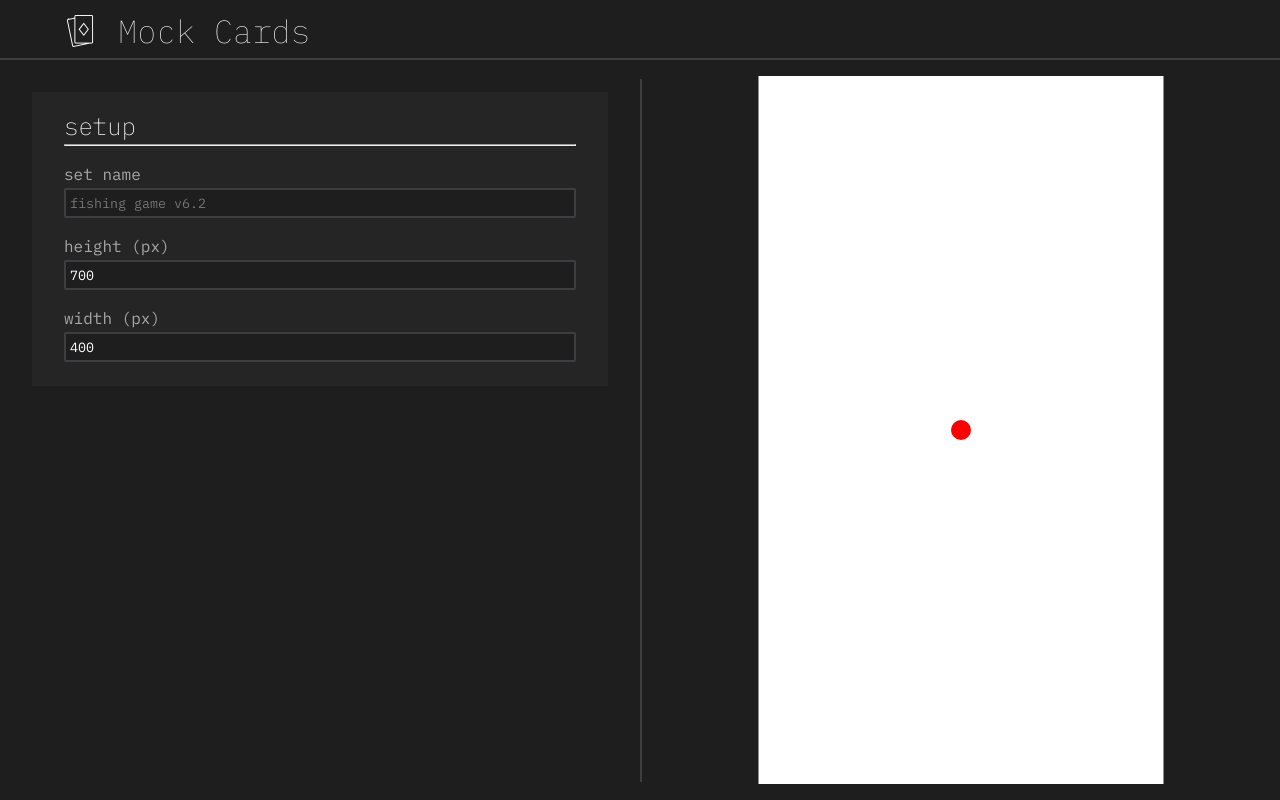
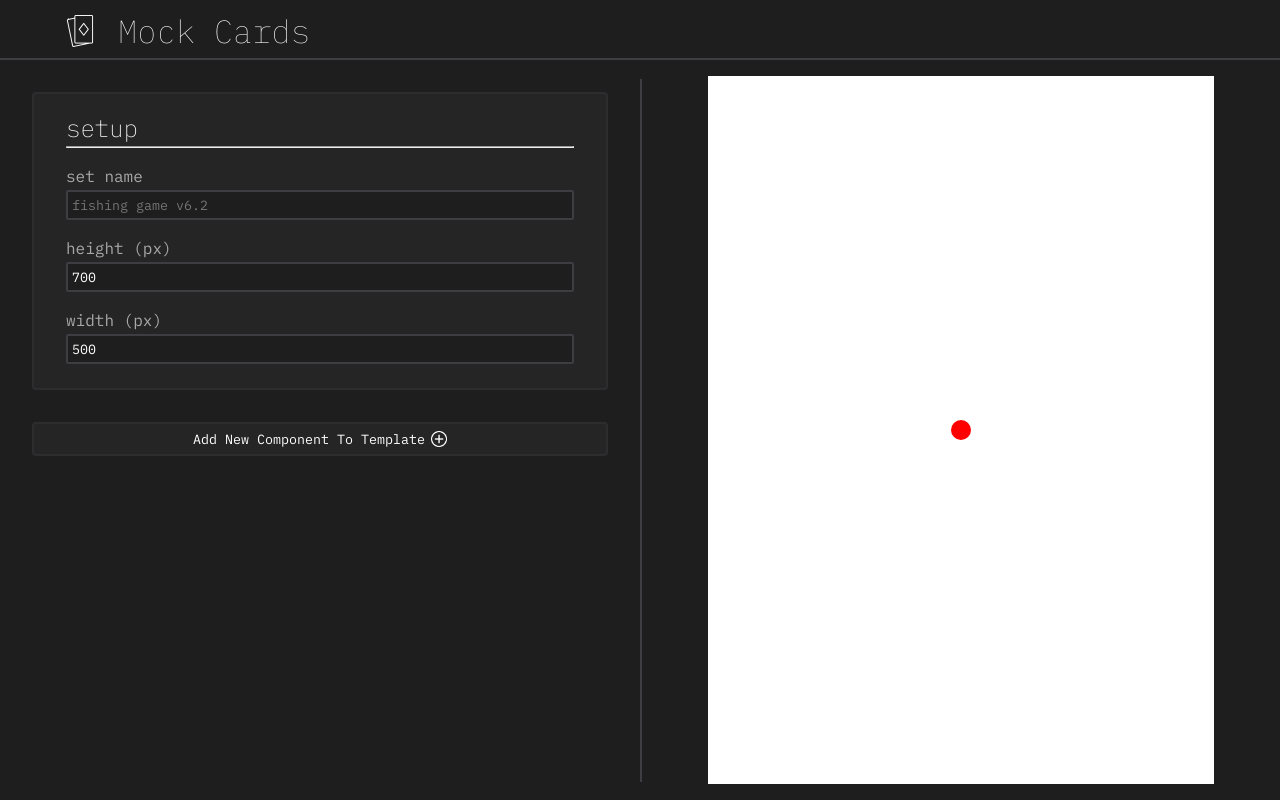
Before and after one commit to jubbers/card-mocks, a React (Vite) app: page / in a window 1280 px wide. Built offline with nearby package versions, Linux system fonts and the light colour scheme.

Commit message:
feat: Adding button to create new components for a given template

```diff
--- a/src/App.tsx
+++ b/src/App.tsx
@@ -9,6 +9,7 @@ import { Setup } from '~components/Controls';
 import baseCard from '~CardForms';
 import draw from '~draw';
 import 'reset.css'
+import AddComponentButton from "~components/AddComponentButton";
 
 const Root = styled.div`
   display: flex;
@@ -34,7 +35,8 @@ export default () => {
     <Header />
     <Body>
       <ControlPanel controls={[
-        <Setup cardForm={form} setForm={setForm} key='setup'/>
+        <Setup cardForm={form} setForm={setForm} key='setup'/>,
+        <AddComponentButton cardForm={form} setForm={setForm} key='add-new-component-button'/>
         ]} />
       <Divider />
       <Canvas
--- a/src/CardForms.tsx
+++ b/src/CardForms.tsx
@@ -1,8 +1,8 @@
-import { CardForm } from "~types"
+import { CardComponent, CardForm } from "~types"
 
-const form: CardForm = {
+const defaultForm: CardForm = {
   height: 700,
-  width: 400,
+  width: 500,
   backgroundColor: '#FFFFFF',
   padding: 16,
   setName: '',
@@ -14,4 +14,4 @@ const form: CardForm = {
 // TODO: Add default forms for variations of basic form
 //       (e.g. poker/horizontal/etc)
 
-export default form
+export default defaultForm
--- /dev/null
+++ b/src/components/AddComponentButton.tsx
@@ -0,0 +1,49 @@
+import * as React from 'react';
+import styled from 'styled-components';
+import { CardForm } from '~types';
+import { v4 as uuidv4 } from 'uuid';
+import PlusIcon from '~/assets/plus-icon.png';
+
+interface AddComponentButtonProps {
+  cardForm: CardForm;
+  setForm: (form: CardForm) => void;
+}
+
+const StyledButton = styled.button`
+  display: flex;
+  justify-content: center;
+  align-items: center;
+  color: #fff;
+  background-color: #252526;
+  padding: 6px;
+
+  border: 2px solid #2D2D30;
+  border-radius: 4px;
+`
+
+const SizedIcon = styled.img`
+  height: 16px;
+  width: auto;
+  margin-left: 6px;
+`
+
+const AddComponentButton = ({cardForm, setForm,}: AddComponentButtonProps) => {
+  const createNewTemplateComponent = (_: React.MouseEvent<HTMLButtonElement>) => {
+    const formCopy = {...cardForm};
+    formCopy.components.push({
+      id: `generated_component_name_${formCopy.components.length}`,
+      content: '',
+      horizontal: { type: 'center'},
+      vertical: { type: 'center'},
+    })
+    setForm(formCopy);
+  }
+
+  return (
+  <StyledButton onClick={createNewTemplateComponent}>
+    Add New Component To Template <SizedIcon src={PlusIcon} />
+  </StyledButton>)
+
+}
+
+export default AddComponentButton;
--- a/src/components/Controls/ControlStyles.ts
+++ b/src/components/Controls/ControlStyles.ts
@@ -8,6 +8,9 @@ const ControlForm = styled.form`
   gap: 16px;
   padding: 16px 32px 24px;
   background-color: #252526;
+
+  border: 2px solid #2D2D30;
+  border-radius: 4px;
 `;
 
 const ControlInput = styled.input`
--- a/src/draw/Draw.ts
+++ b/src/draw/Draw.ts
@@ -25,7 +25,6 @@ const draw = (form: CardForm, ctx: CanvasRenderingContext2D) => {
 
   // if x clipping exists, try for X
   if (scaledCardDimensions.x > maxCardDimensions.x) {
-    console.log(`Scaled dimensions: ${scaledCardDimensions.x}x${scaledCardDimensions.y}`);
     console.log(`Max dimensions:    ${maxCardDimensions.x}x${maxCardDimensions.y}`)
     console.log('Need to swap to x-clipping');
     scaledCardDimensions = {
--- a/src/types.d.ts
+++ b/src/types.d.ts
@@ -22,7 +22,7 @@ export interface CardComponent {
 
 export type Alignment = {
   type: 'start' | 'center' | 'end';
-  percentage?: IntPercent; // optional override tox  alignment type
+  percentage?: IntPercent; // optional override to alignment type
 };
 
 
```
Also changed, not shown: src/assets/plus-icon.png (added).
